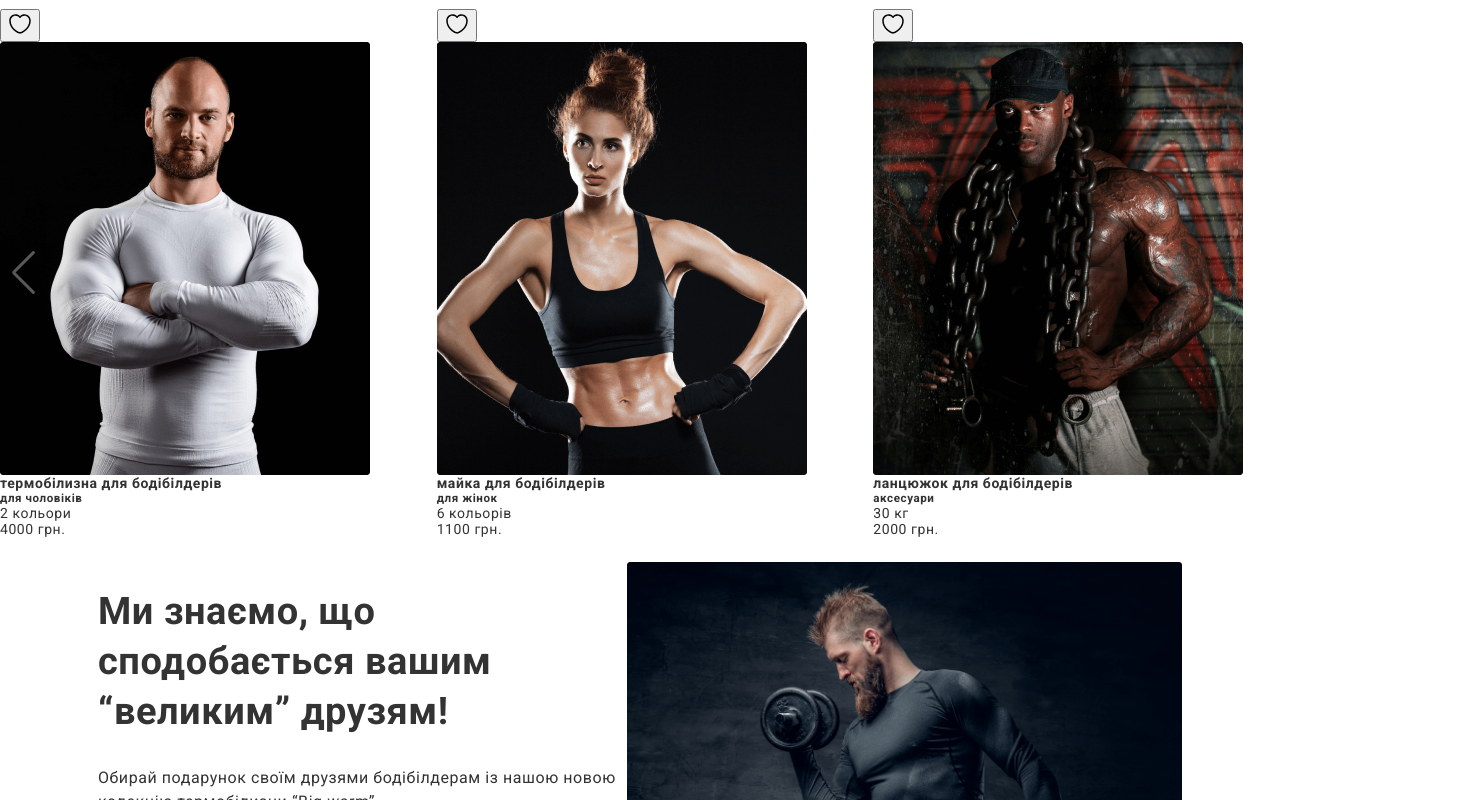
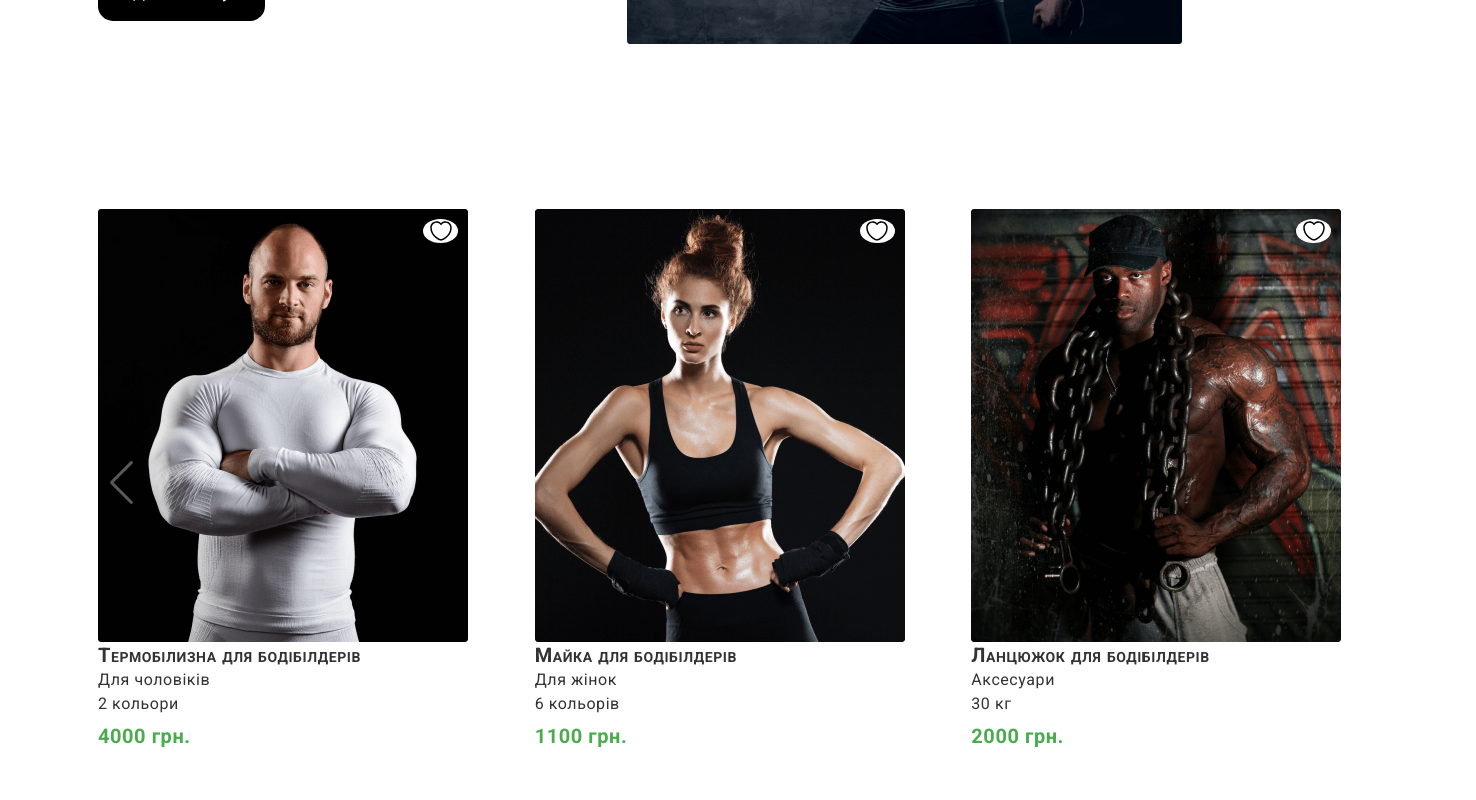
Before and after one commit to rudenkoserhii/test-verocasa, a React (Create React App) app: page / in a window 1280 px wide. Shown: the part 1040-1840 px from the top of the page, 1476 px wide, since content can reach past the window. Built offline with nearby package versions, Linux system fonts and the light colour scheme.

Commit message:
feat: styling

```diff
--- a/src/components/Hero/Hero.jsx
+++ b/src/components/Hero/Hero.jsx
@@ -10,7 +10,7 @@ import { nanoid } from 'nanoid'
 import { HeroSlide } from 'components/Hero/HeroSlide'
 
 export const Hero = () => (
-  <section>
+  <section className="section hero__section">
     <Swiper
       cssMode={true}
       navigation={true}
--- a/src/components/Top/Top.jsx
+++ b/src/components/Top/Top.jsx
@@ -4,14 +4,14 @@ import { Navigation, Pagination } from 'swiper/modules'
 import 'swiper/css'
 import 'swiper/css/navigation'
 import 'swiper/css/pagination'
-import 'components/Hero/hero.scss'
+import 'components/Top/top.scss'
 import { MOCK_PRODUCTS } from 'consts'
 import { nanoid } from 'nanoid'
 import { TopSlide } from 'components/Top/TopSlide'
 
 export const Top = () => {
   return (
-    <section>
+    <section className="section top__section">
       <Swiper
         cssMode={true}
         navigation={true}
--- a/src/components/Top/TopSlide.jsx
+++ b/src/components/Top/TopSlide.jsx
@@ -30,8 +30,8 @@ export const TopSlide = ({ slide }) => {
       </button>
       <img className="top__image" srcSet={`${x1} 1x, ${x2} 2x, ${x3} 3x`} src={x1} alt="Wear" />
       <div className="top__content">
-        <h4 className="top__title">{name}</h4>
-        <h5 className="top__whom">{whom}</h5>
+        <h4 className="top__title">{name.replace(name[0], name[0].toUpperCase())}</h4>
+        <p className="top__whom">{whom.replace(whom[0], whom[0].toUpperCase())}</p>
         <p className="top__colors">{renderColorsOrWeight()}</p>
         <p className="top__paragraph">{`${price} грн.`}</p>
       </div>
--- a/src/components/Top/top.scss
+++ b/src/components/Top/top.scss
@@ -1,23 +1,75 @@
-.top__swiper {
+.top__section {
+padding: 80px 98px;
 }
 
-.top__wrapper {}
+// .top__swiper {
 
-.top_favorite {}
+// & > .swiper-wrapper {
+// gap: 30px;
 
-.top__favorite--icon {}
+// & > .swiper-slide {
+// width: calc((100vw - 256px) / 3) !important;
+// margin-right: 0;
+// }
+// }
+// }
+
+.top__wrapper {
+position: relative;
+
+width: 370px;
+}
+
+.top_favorite {
+all: unset;
+
+display: flex;
+justify-content: center;
+align-items: center;
+
+position: absolute;
+top: 10px;
+right: 10px;
+
+border-radius: 50%;
+width: 35px;
+
+background-color: var(--bg-main);
+
+&--icon {
+display: block;
+width: 17px;
+}
+}
+
 
 .top__image {}
 
 .top__content {}
 
-.top__title {}
+.top__title {
+font-size: 20px;
+line-height: 1.3;
+font-variant-caps: small-caps;
+}
 
-.top__whom {}
+.top__whom {
+font-size: 16px;
+    line-height: 1.5;
+}
 
-.top__colors {}
+.top__colors {
+font-size: 16px;
+    line-height: 1.5;
+}
 
-.top__paragraph {}
+.top__paragraph {
+font-weight: 700;
+font-size: 20px;
+    line-height: 2;
+
+color: var(--text-price);
+}
 
 .swiper-pagination {
     gap: 10px;
--- a/src/styles/base/_global.scss
+++ b/src/styles/base/_global.scss
@@ -13,3 +13,7 @@ body {
 
     margin: 0;
 }
+
+.section {
+width: 100vw;
+}
```
